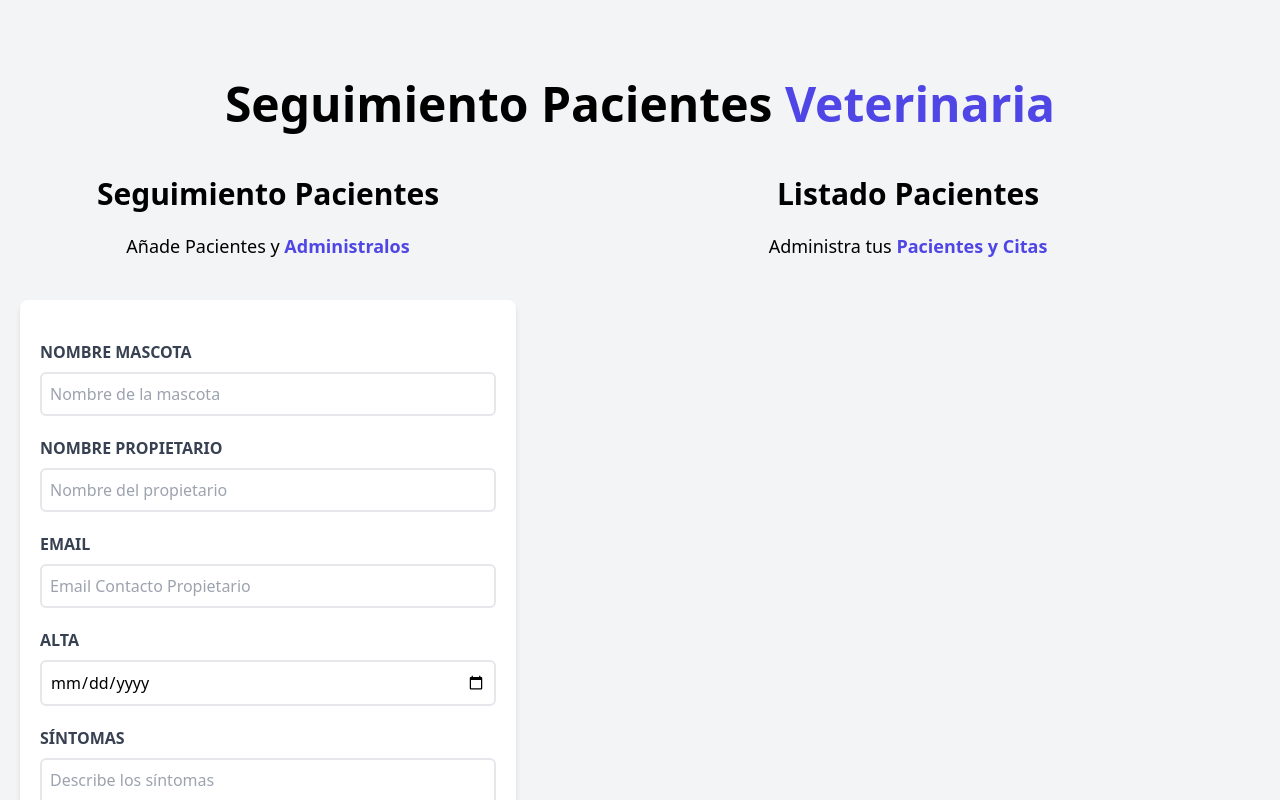
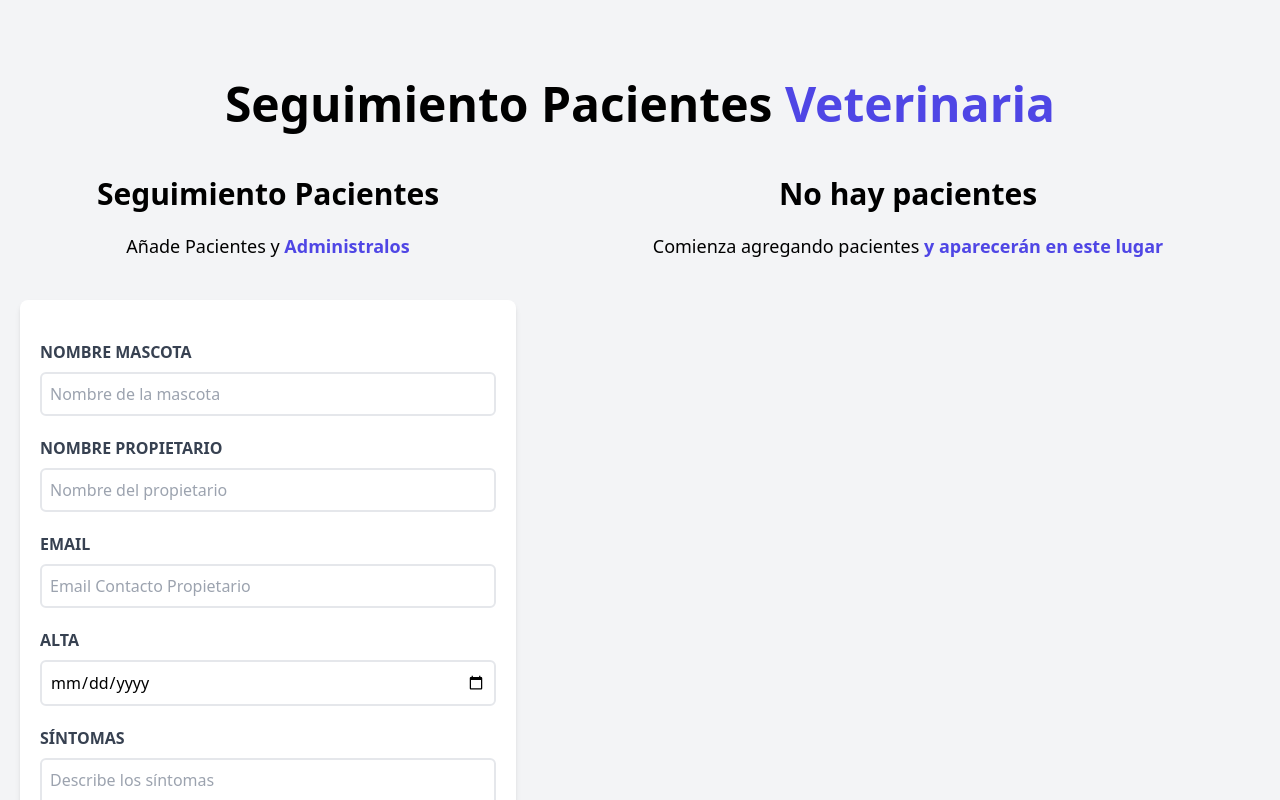
Before and after one commit to epe0413/citas_react_vite, a React (Vite) app: page / in a window 1280 px wide. Shown: the top 800 px of the page. Built offline with nearby package versions, Linux system fonts and the light colour scheme.

Commit message:
Se agrego funcionalidad para mostrar un texto diferencia si hay o no pacientes registrados

```diff
--- a/src/components/ListadoPacientes.jsx
+++ b/src/components/ListadoPacientes.jsx
@@ -4,6 +4,9 @@
 
   return (
     <div className="md:w-1/2 lg:w-3/5 md:h-screen overflow-y-scroll">
+
+        {pacientes && pacientes.length ? (
+          <>
             <h2 className="font-black text-3xl text-center">Listado Pacientes</h2>
             <p className="text-lg mt-5 mb-10 text-center">
               Administra tus {''}
@@ -16,6 +19,18 @@
                   paciente={paciente}
                 />
             ))}
+          </>
+
+        ) : (
+          <>
+            <h2 className="font-black text-3xl text-center">No hay pacientes</h2>
+            <p className="text-lg mt-5 mb-10 text-center">
+              Comienza agregando pacientes {''}
+              <span className="text-indigo-600 font-bold">y aparecerán en este lugar</span>
+            </p>
+          </>
+        )}
+
     </div>
   )
 }
```
Lines whose indentation alone changed are shown as unchanged.
